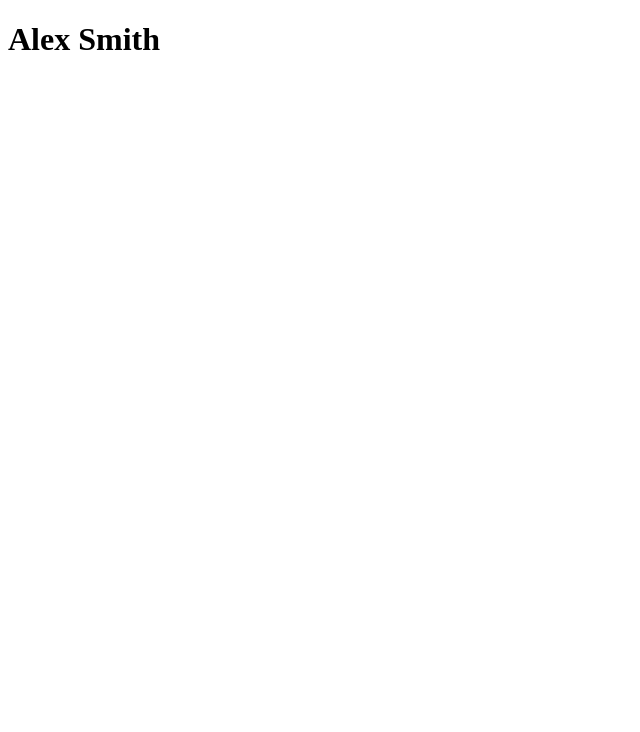
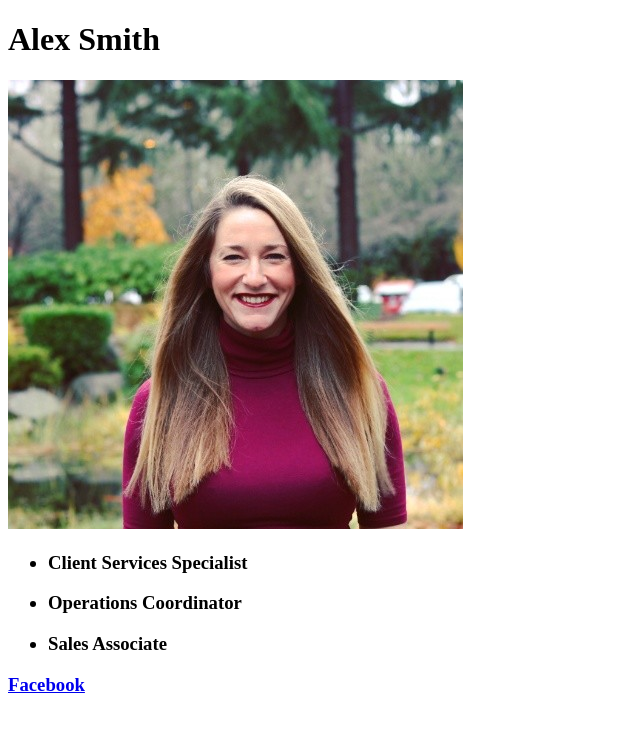
Before and after one commit to smithalex24/homework, a plain HTML site: page Week_One/resume_page/index.html in a window 1280 px wide. Shown: the whole page, without its empty margins (0-640 px from the left). Drawn offline with Linux system fonts and the light colour scheme.

Commit message:
Commit 6 - Added initial content for resume site

```diff
--- a/Week_One/resume_page/index.html
+++ b/Week_One/resume_page/index.html
@@ -5,6 +5,15 @@
 </head>
 <body>
 	<h1>Alex Smith</h1>
+	<img src="Alex Smith.png">
+
+<ul>
+		<h3><li>Client Services Specialist</li></h3>
+		<h3><li>Operations Coordinator</li></h3>
+		<h3><li>Sales Associate</li></h3>
+</ul>
+
+ <h3><a href="https://www.facebook.com/profile.php?id=100004405514335&ref=bookmarks"> Facebook</a></h3>
 
 
 </body>
```
Also changed, not shown: Week_One/resume_page/Alex Smith.png (added).
